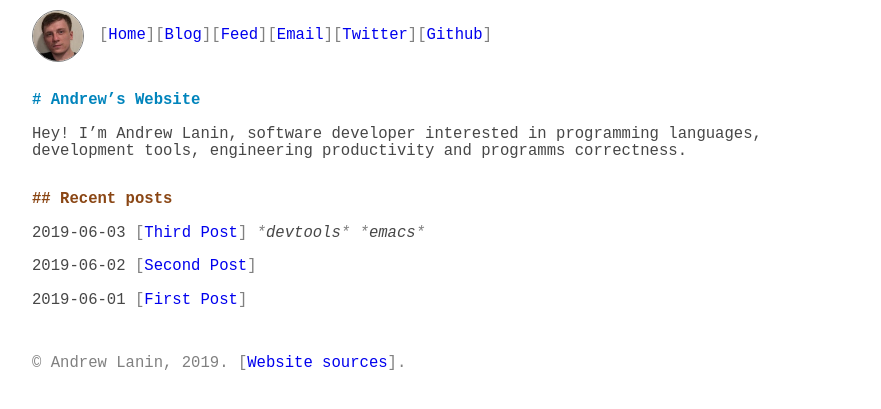
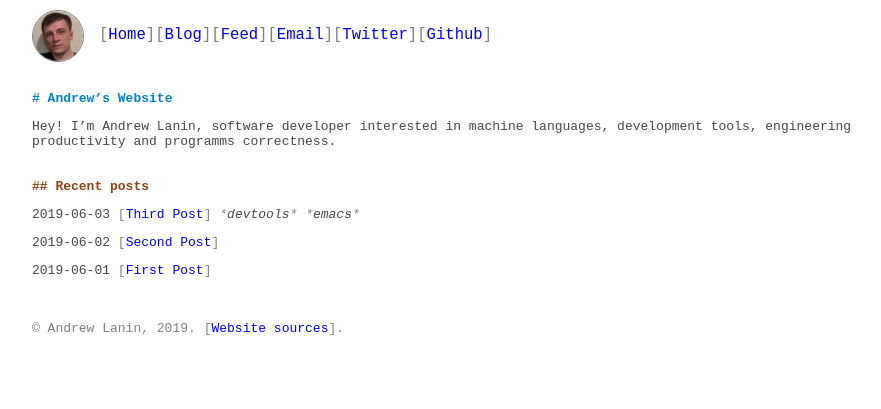
Before and after one commit to andrewlanin/lanin.dev, a Jekyll site: the page built from b/index.md, in a window 1280 px wide. Shown: the top 409 px of the page, without its empty margins (188-1069 px from the left). Built offline with Jekyll 4.4.1, drawn with Linux system fonts in a browser that asks for light colours.

Commit message:
Minor style adjustments.

```diff
--- a/_includes/base.css
+++ b/_includes/base.css
@@ -7,13 +7,13 @@ body {
   padding: 10px;
   max-width: 840px;
   font-family: monospace;
-  font-size: 120%;
 }
 
 nav {
   display: flex;
   flex-direction: row;
   align-items: center;
+  font-size: 120%;
 }
 
 nav .avatar {
--- a/b/index.md
+++ b/b/index.md
@@ -5,7 +5,7 @@ title: Andrew Lanin
 
 # Andrew's Website
 
-Hey! I'm Andrew Lanin, software developer interested in programming languages, development tools, engineering productivity and programms correctness.
+Hey! I'm Andrew Lanin, software developer interested in machine languages, development tools, engineering productivity and programms correctness.
 
 ## Recent posts
 
```
Also changed, not shown: 1 other file.
